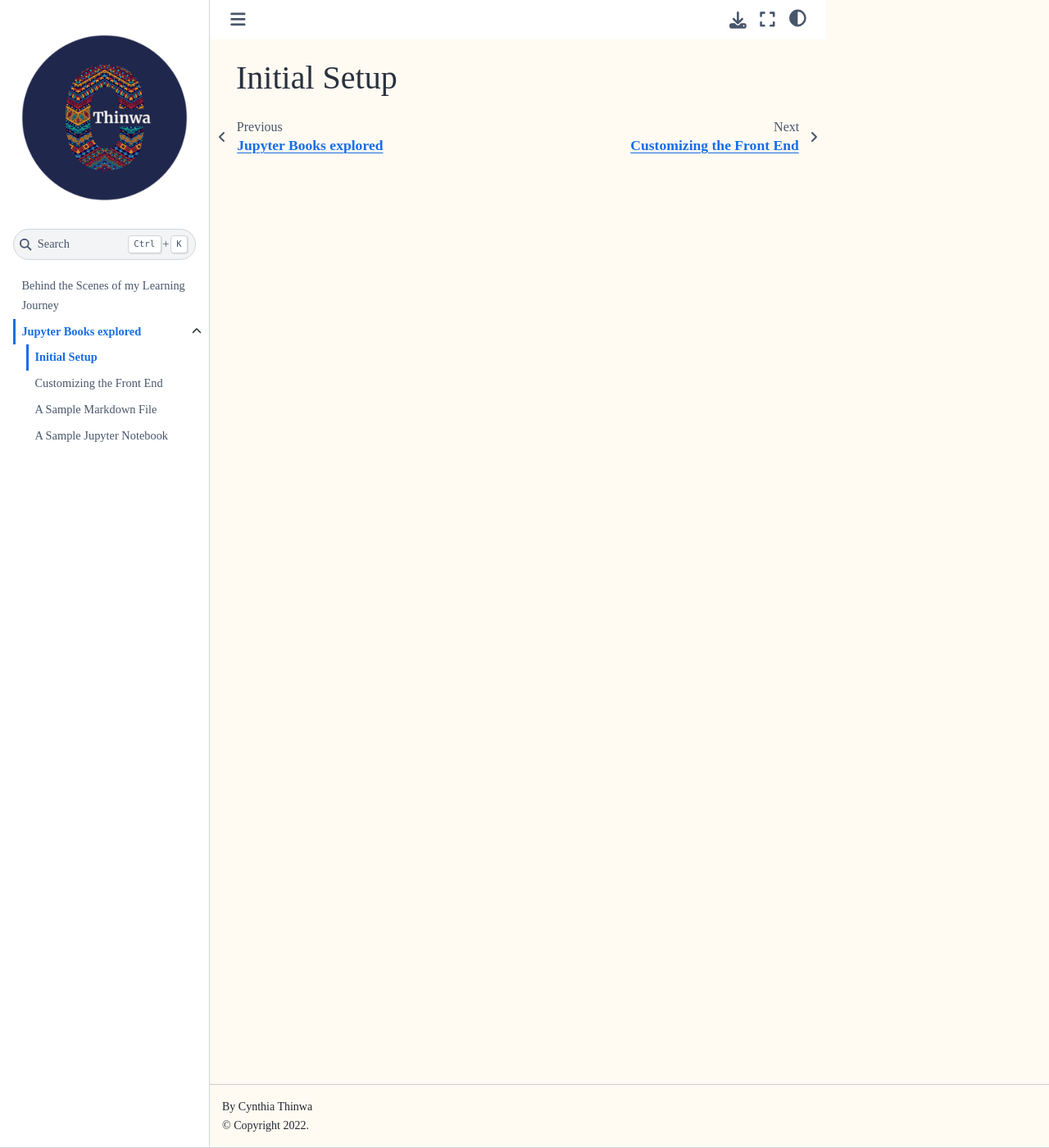
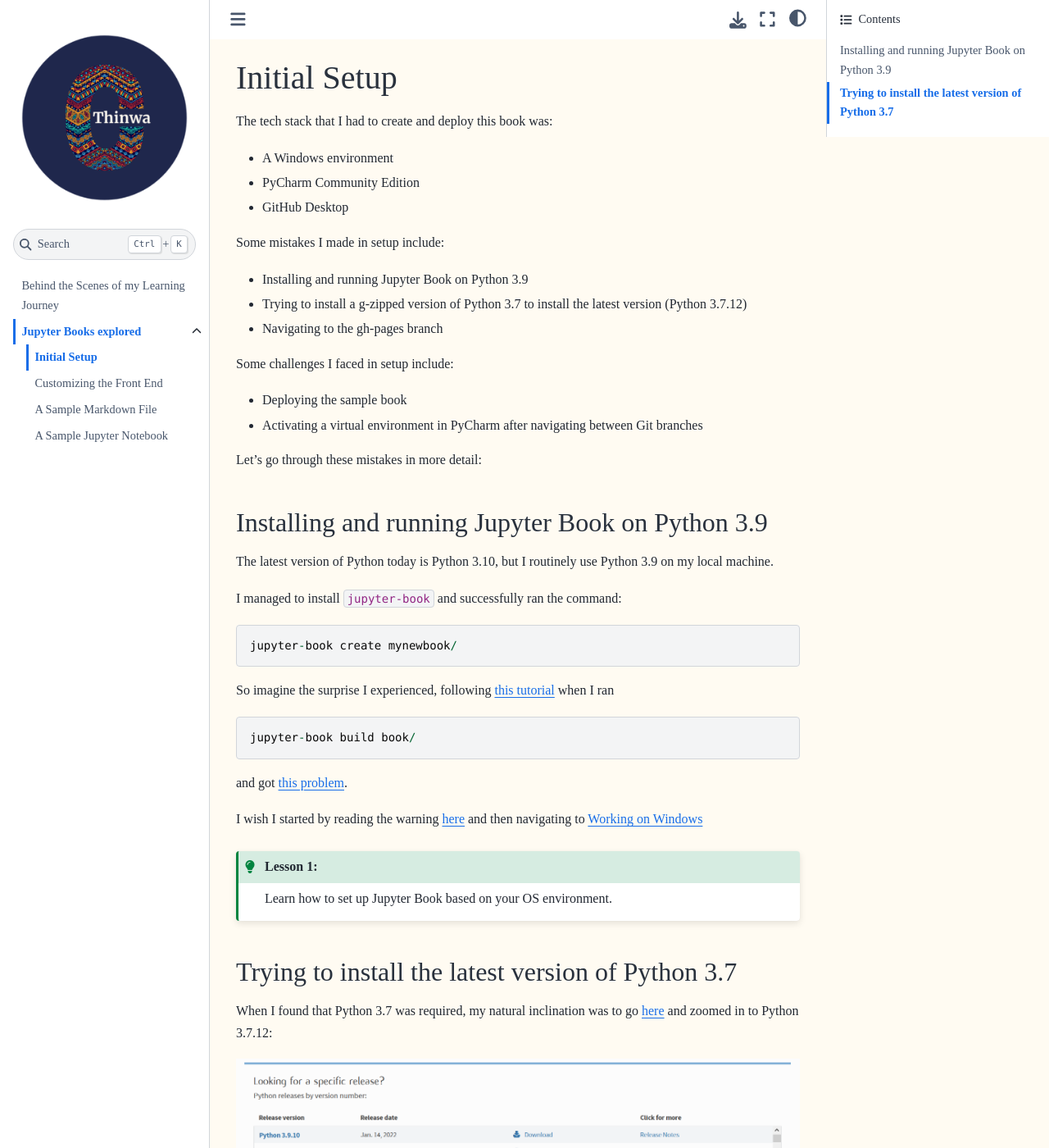
Before and after one commit to CeeThinwa/BTS-Continuous-Learning, a Jupyter Book: the page built from book/initial_setup.md, in a window 1280 px wide and 1400 px high. Shown: the whole window at 82% size. Built offline with Jupyter Book 1.0.4 settings and Sphinx 7.4.7 and the Sphinx Book theme 1.1.4, drawn with Linux system fonts in a browser that asks for light colours; some of the changed text lies outside the part shown.

Commit message:
Update initial_setup.md

````diff
--- a/book/initial_setup.md
+++ b/book/initial_setup.md
@@ -1 +1,110 @@
 # Initial Setup
+
+The tech stack that I had to create and deploy this
+book was:
+* A Windows environment
+* PyCharm Community Edition
+* GitHub Desktop
+
+Some mistakes I made in setup include:
+* Installing and running Jupyter Book on Python 3.9
+* Trying to install a g-zipped version of Python 3.7 to install the latest version (Python 3.7.12)
+* Navigating to the gh-pages branch
+
+Some challenges I faced in setup include:
+* Deploying the sample book
+* Activating a virtual environment in PyCharm after navigating between Git branches
+
+Let's go through these mistakes in more detail:
+
+## Installing and running Jupyter Book on Python 3.9
+
+The latest version of Python today is Python 3.10, but
+I routinely use Python 3.9 on my local machine.
+
+I managed to install `jupyter-book` and successfully
+ran the command:
+
+```
+jupyter-book create mynewbook/
+```
+
+So imagine the surprise I experienced, following
+<a href='https://jupyterbook.org/start/create.html'>this
+tutorial</a> when I ran
+
+```
+jupyter-book build book/
+```
+
+and got <a href='https://github.com/executablebooks/jupyter-book/issues/906'>
+this problem</a>.
+
+I wish I started by reading the warning
+<a href='https://jupyterbook.org/start/your-first-book.html'>
+here</a> and then navigating to
+<a href='https://jupyterbook.org/advanced/windows.html#working-on-windows'>
+Working on Windows</a>
+
+:::{admonition} Lesson 1:
+:class: tip
+Learn how to set up Jupyter Book based on your OS
+environment.
+:::
+
+## Trying to install the latest version of Python 3.7
+
+When I found that Python 3.7 was required, my natural
+inclination was to go
+<a href='https://www.python.org/downloads/'>here</a>
+and zoomed in to Python 3.7.12:
+
+![py1](./images/img1.png)
+
+It came as a `.tgz` which I unzipped on Administrator
+Windows `cmd` with the following code:
+
+```
+tar -xvzf C:\Users\CT\Downloads\Python-3.7.12.tgz -C C:\Users\CT\Downloads
+```
+
+When I unzipped it, I felt stuck because I couldn't
+activate it without a crazy amount of searching.
+
+There had to be a better way.
+
+So I decided to search for versions of Python 3.7
+that had a `.exe` file for Windows
+<a href='https://www.python.org/downloads/windows/'>
+here</a>
+settling on Python 3.7.9:
+
+![py2](./images/img2.png)
+
+I clicked the *Download Windows x86-64 executable
+installer* because my machine is 64-bit. I installed
+it with default installation instructions, and I was
+able to create a virtual environment `venv` in my project
+that ran on Python 3.7 with the following code:
+
+```
+# cd to \directory then run
+virtualenv -p python3.7 venv
+```
+
+All that's left is activating `venv` and checking that
+the correct version of Python is running with the code
+below:
+
+```
+py --version
+```
+
+Finally, in Github Desktop after committing the files
+created with
+
+```
+jupyter-book create mynewbook/
+```
+
+I added all `venv` files to `.gitignore`.
````
